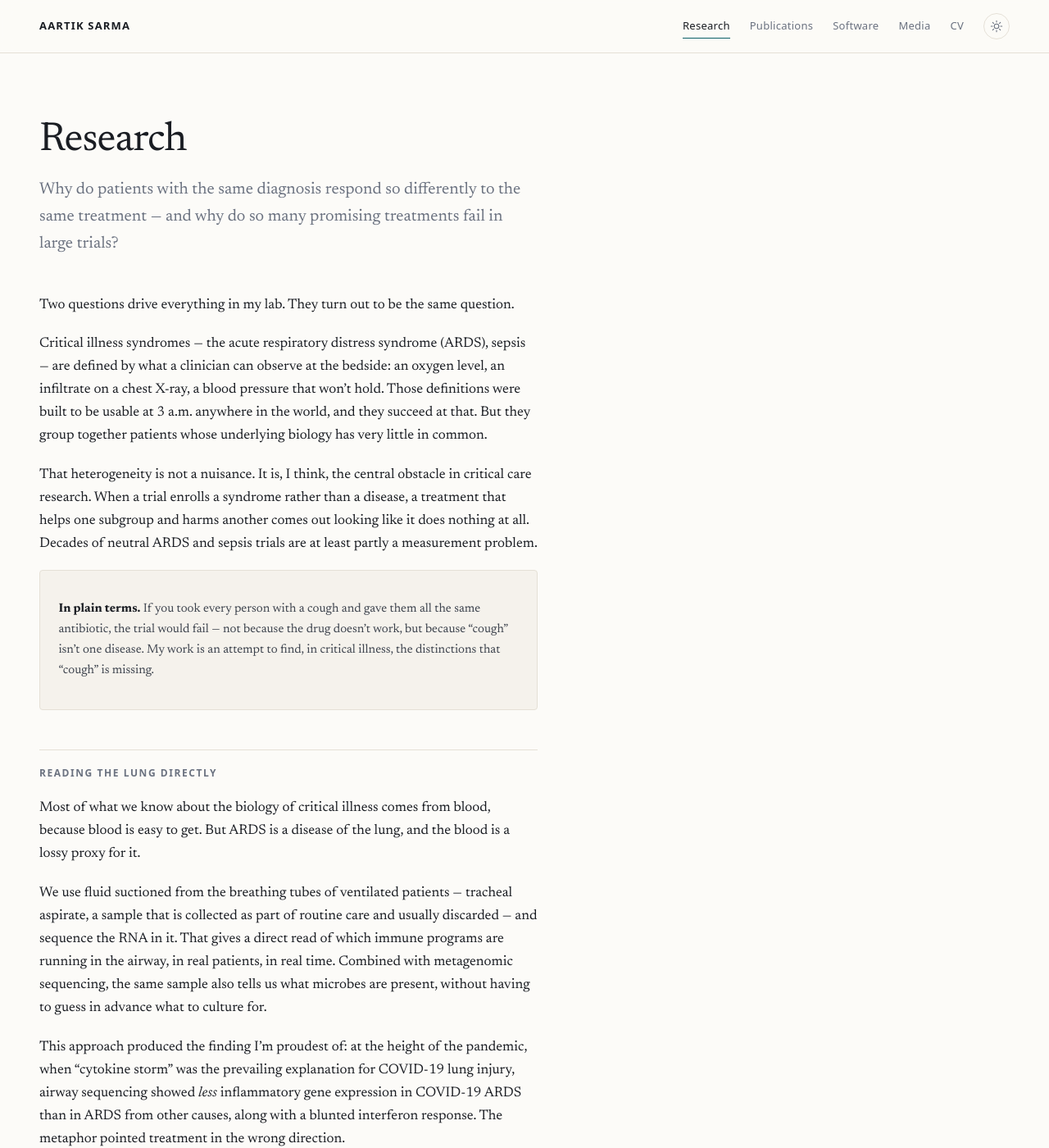
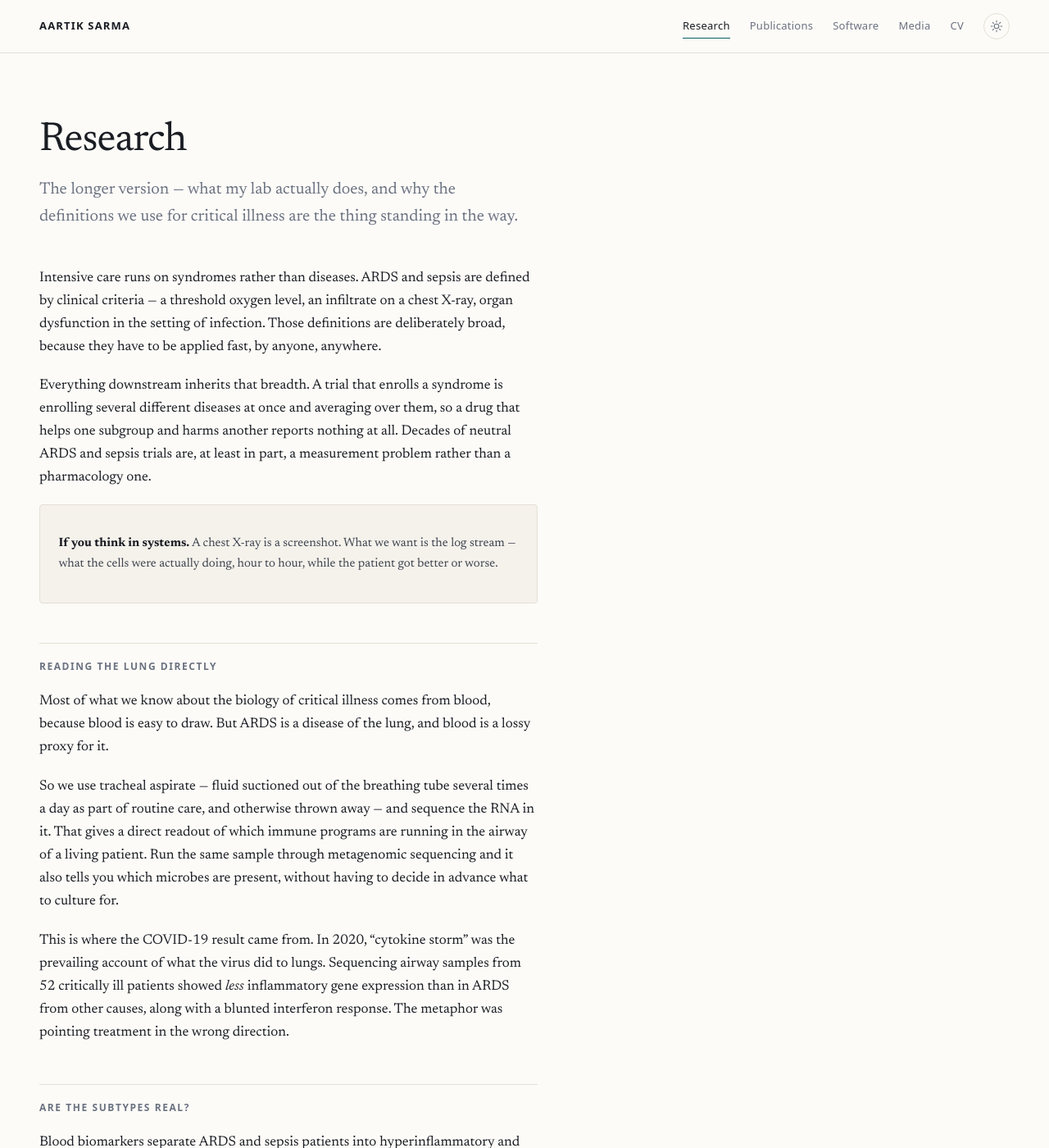
Before and after one commit to AartikSarma/aartiksarma.github.io, a Jekyll site: the page built from research.md, in a window 1280 px wide and 1400 px high. Shown: the whole window at 82% size. Built offline with Jekyll 4.4.1, drawn with Linux system fonts in a browser that asks for light colours; some of the changed text lies outside the part shown.

Commit message:
Retarget the inner pages, restore the sections stylesheet
Research: rewrites for a general and technical reader. Drops the opening
that now duplicates the homepage and starts where it leaves off, glosses
the jargon, and adds a systems analogy for the audience most likely to be
reading — a chest X-ray is a screenshot, the transcriptome is the log
stream. Names infrastructure as the place outsiders can actually help.

CV: the third-person bio clashed with a first-person homepage, so it is
now labelled "Short bio, for introductions" — deliberate and reusable
rather than an inconsistency. Drops the invented claim that a PDF is
available on request.

Publications: plainer subtitle.

Also restores .section, .section-head, .section-head__title, .section-intro
and the .page overrides. The previous commit removed the homepage furniture
by deleting a range of the stylesheet, and those rules sat inside it — the
CV, Software, and Media headings had fallen back to unstyled h2s.

Co-Authored-By: Claude Opus 5 <noreply@anthropic.com>
Claude-Session: https://claude.ai/code/session_01VnRYDjPogaea2fBGxvhz2X

```diff
--- a/assets/css/main.css
+++ b/assets/css/main.css
@@ -285,6 +285,49 @@ pre code { background: none; border: 0; padding: 0; }
   font-size: 1.0625rem;
   color: var(--ink-soft);
 }
+
+/* ==========================================================================
+   Sections (inner pages)
+   ========================================================================== */
+
+.section { padding-block: clamp(3rem, 7vw, 5.5rem); }
+.section + .section { border-top: 1px solid var(--rule-soft); }
+
+.section-head {
+  display: flex;
+  align-items: baseline;
+  justify-content: space-between;
+  gap: 1.5rem;
+  flex-wrap: wrap;
+  margin-bottom: 2.25rem;
+}
+
+.section-head__title {
+  font-family: var(--sans);
+  font-size: .75rem;
+  font-weight: 600;
+  letter-spacing: .13em;
+  text-transform: uppercase;
+  color: var(--muted);
+  margin: 0;
+}
+
+.section-intro {
+  max-width: var(--measure);
+  font-size: 1.15rem;
+  color: var(--ink-soft);
+  margin: 0 0 2.5rem;
+  text-wrap: pretty;
+}
+
+/* A section heading immediately followed by an intro paragraph would otherwise
+   stack two large margins on top of each other. */
+.section-head + .section-intro { margin-top: -1.1rem; }
+
+/* Inner pages stack several sections in a row, so they run tighter. */
+.page .section { padding-block: clamp(2rem, 4vw, 3.25rem); }
+.page .section-head { margin-bottom: 1.5rem; }
+.page .section-intro { margin-bottom: 1.9rem; }
 
 /* ==========================================================================
    Selected work
--- a/publications.html
+++ b/publications.html
@@ -2,8 +2,8 @@
 layout: wide
 title: Publications
 subtitle: >-
-  Peer-reviewed work. Preprint versions of published papers are omitted so each
-  study appears once. Every entry links to the publisher's version.
+  Peer-reviewed work, newest first. Preprints of published papers are left out
+  so each study appears once, and every entry links through to the publisher.
 permalink: /publications/
 ---
 
--- a/research.md
+++ b/research.md
@@ -2,104 +2,103 @@
 layout: page
 title: Research
 subtitle: >-
-  Why do patients with the same diagnosis respond so differently to the same
-  treatment — and why do so many promising treatments fail in large trials?
+  The longer version — what my lab actually does, and why the definitions we use
+  for critical illness are the thing standing in the way.
 permalink: /research/
 ---
 
-Two questions drive everything in my lab. They turn out to be the same question.
+Intensive care runs on syndromes rather than diseases. ARDS and sepsis are
+defined by clinical criteria — a threshold oxygen level, an infiltrate on a
+chest X-ray, organ dysfunction in the setting of infection. Those definitions
+are deliberately broad, because they have to be applied fast, by anyone,
+anywhere.
 
-Critical illness syndromes — the acute respiratory distress syndrome (ARDS),
-sepsis — are defined by what a clinician can observe at the bedside: an oxygen
-level, an infiltrate on a chest X-ray, a blood pressure that won't hold. Those
-definitions were built to be usable at 3 a.m. anywhere in the world, and they
-succeed at that. But they group together patients whose underlying biology has
-very little in common.
-
-That heterogeneity is not a nuisance. It is, I think, the central obstacle in
-critical care research. When a trial enrolls a syndrome rather than a disease,
-a treatment that helps one subgroup and harms another comes out looking like it
-does nothing at all. Decades of neutral ARDS and sepsis trials are at least
-partly a measurement problem.
+Everything downstream inherits that breadth. A trial that enrolls a syndrome is
+enrolling several different diseases at once and averaging over them, so a drug
+that helps one subgroup and harms another reports nothing at all. Decades of
+neutral ARDS and sepsis trials are, at least in part, a measurement problem
+rather than a pharmacology one.
 
 <div class="aside" markdown="1">
-**In plain terms.** If you took every person with a cough and gave them all the
-same antibiotic, the trial would fail — not because the drug doesn't work, but
-because "cough" isn't one disease. My work is an attempt to find, in critical
-illness, the distinctions that "cough" is missing.
+**If you think in systems.** A chest X-ray is a screenshot. What we want is the
+log stream — what the cells were actually doing, hour to hour, while the patient
+got better or worse.
 </div>
 
 ## Reading the lung directly
 
 Most of what we know about the biology of critical illness comes from blood,
-because blood is easy to get. But ARDS is a disease of the lung, and the blood
-is a lossy proxy for it.
+because blood is easy to draw. But ARDS is a disease of the lung, and blood is a
+lossy proxy for it.
 
-We use fluid suctioned from the breathing tubes of ventilated patients —
-tracheal aspirate, a sample that is collected as part of routine care and
-usually discarded — and sequence the RNA in it. That gives a direct read of
-which immune programs are running in the airway, in real patients, in real
-time. Combined with metagenomic sequencing, the same sample also tells us what
-microbes are present, without having to guess in advance what to culture for.
+So we use tracheal aspirate — fluid suctioned out of the breathing tube several
+times a day as part of routine care, and otherwise thrown away — and sequence
+the RNA in it. That gives a direct readout of which immune programs are running
+in the airway of a living patient. Run the same sample through metagenomic
+sequencing and it also tells you which microbes are present, without having to
+decide in advance what to culture for.
 
-This approach produced the finding I'm proudest of: at the height of the
-pandemic, when "cytokine storm" was the prevailing explanation for COVID-19
-lung injury, airway sequencing showed *less* inflammatory gene expression in
-COVID-19 ARDS than in ARDS from other causes, along with a blunted interferon
-response. The metaphor pointed treatment in the wrong direction.
+This is where the COVID-19 result came from. In 2020, "cytokine storm" was the
+prevailing account of what the virus did to lungs. Sequencing airway samples
+from 52 critically ill patients showed *less* inflammatory gene expression than
+in ARDS from other causes, along with a blunted interferon response. The
+metaphor was pointing treatment in the wrong direction.
 
-## Molecular phenotypes, and whether they are real
+## Are the subtypes real?
 
-Plasma biomarkers separate ARDS and sepsis patients into hyperinflammatory and
-hypoinflammatory phenotypes that differ in mortality and — critically — in how
-they respond to treatments in retrospective analyses of clinical trials. If
-those phenotypes are real biological entities rather than statistical artifacts,
+Blood biomarkers separate ARDS and sepsis patients into hyperinflammatory and
+hypoinflammatory groups. Those groups differ in mortality and — the part that
+matters — respond differently to treatment when you go back through completed
+trials. If they are real biological entities rather than clustering artifacts,
 they are the closest thing critical care has to a precision medicine target.
 
-Much of my work tests exactly that. Do the phenotypes correspond to distinct
-biology in the lung itself, not just in the blood? (They do: hyperinflammatory
-ARDS shows markedly greater interferon signaling and T-cell activation in
-airway samples.) Are they stable over time, or does a patient move between them?
-Do they hold up in immunocompromised patients, in sepsis, in trial cohorts
-enrolled a decade apart?
+Much of my work is stress-testing that. Do the groups correspond to different
+biology in the lung itself, not just in blood? (They do: the hyperinflammatory
+group shows far more interferon signaling and T-cell activation in airway
+samples.) Are they stable, or does a patient move between them over a week? Do
+they hold up in immunocompromised patients, in sepsis, in cohorts enrolled a
+decade apart?
 
 ## Algorithms already at the bedside
 
-Not all of the heterogeneity problem is molecular. Some of it is arithmetic
-that nobody has re-examined.
+Not all of the problem is molecular. Some of it is arithmetic nobody has
+re-examined.
 
-Every mechanically ventilated patient's breath size is set from predicted body
-weight — a formula derived from height and sex in the 1990s, used as a stand-in
-for how big the lungs were before they were injured. Across 21,000 patients in
-two ICU databases, we found that this formula systematically overestimates lung
-size in patients who are older, shorter, female, or not White, when compared
-against modern spirometric reference equations. The greater the mismatch, the
-higher the odds of dying.
+Every ventilated patient's breath size is set from predicted body weight — a
+formula that takes height and sex and stands in for how large the lungs were
+before they were injured. Checked against modern spirometry reference equations
+across 21,000 patients in two ICU databases, that formula systematically
+overestimates lung size in patients who are older, shorter, female, or not
+White. The greater the mismatch, the higher the odds of dying.
 
-This is algorithmic bias, but it predates machine learning by thirty years. It
-is a reminder that a formula embedded deeply enough in routine care stops
-looking like a modeling choice at all.
+That is algorithmic bias, and it predates machine learning by thirty years. A
+formula embedded deeply enough in routine care stops looking like a modeling
+choice at all.
 
-## Building the infrastructure
+## Infrastructure
 
 These questions need data from many hospitals, and patient data mostly cannot
-leave the hospital that holds it. So a growing share of my work is
-infrastructure: federated analysis pipelines built on the CLIF common data
-model, where each site runs identical code locally and shares only summary
-statistics. Along with tooling for reproducible Bayesian re-analysis and tidy
-RNA-seq workflows, all of it is [open source]({{ '/software/' | relative_url }}).
+leave the hospital that holds it. So a growing share of my work is plumbing:
+federated pipelines built on the CLIF common data model, where every site runs
+identical code locally and shares only summary statistics. That, along with
+tooling for reproducible Bayesian re-analysis and tidy RNA-seq workflows, is
+[open source]({{ '/software/' | relative_url }}).
 
-## Beyond the ICU
+This is where I'd most like help from people outside medicine. The hard parts
+are schema design, reproducibility, and getting one analysis to run correctly
+against a dozen differently shaped datasets — not biology.
 
-The same instinct — that an average can conceal more than it reveals — occasionally
+## Elsewhere
+
+The same instinct — that an average can hide more than it shows — occasionally
 leads somewhere unexpected. With two economists, I looked at the sharp rise in
-US traffic deaths after 2020 and found that the increase fell disproportionately
-on Black Americans. Different data, same question: who does the average hide?
+US traffic deaths after 2020 and found the increase fell disproportionately on
+Black Americans. Different data, same question.
 
 ## Support and collaboration
 
-This work is supported by a K23 career development award from the National
-Heart, Lung, and Blood Institute, and is carried out with the
+Funded by a K23 career development award from the National Heart, Lung, and
+Blood Institute, and carried out with the
 [Calfee lab](https://calfeelab.ucsf.edu/), the
 [Langelier lab](https://langelierlab.ucsf.edu/), the UCSF
 [Center for Precision Research in Critical Care](https://cprcc.ucsf.edu/), and
```
Also changed, not shown: cv.html (+20 -11 lines).
